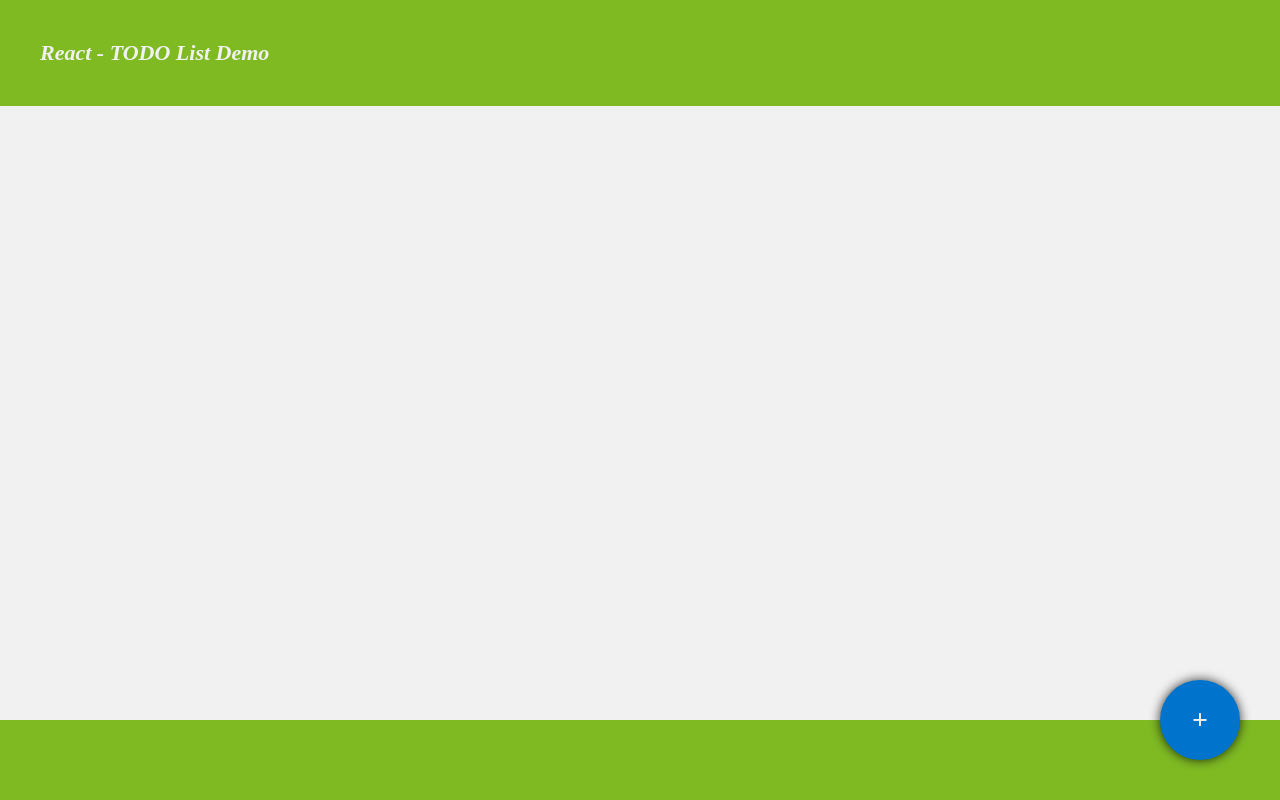
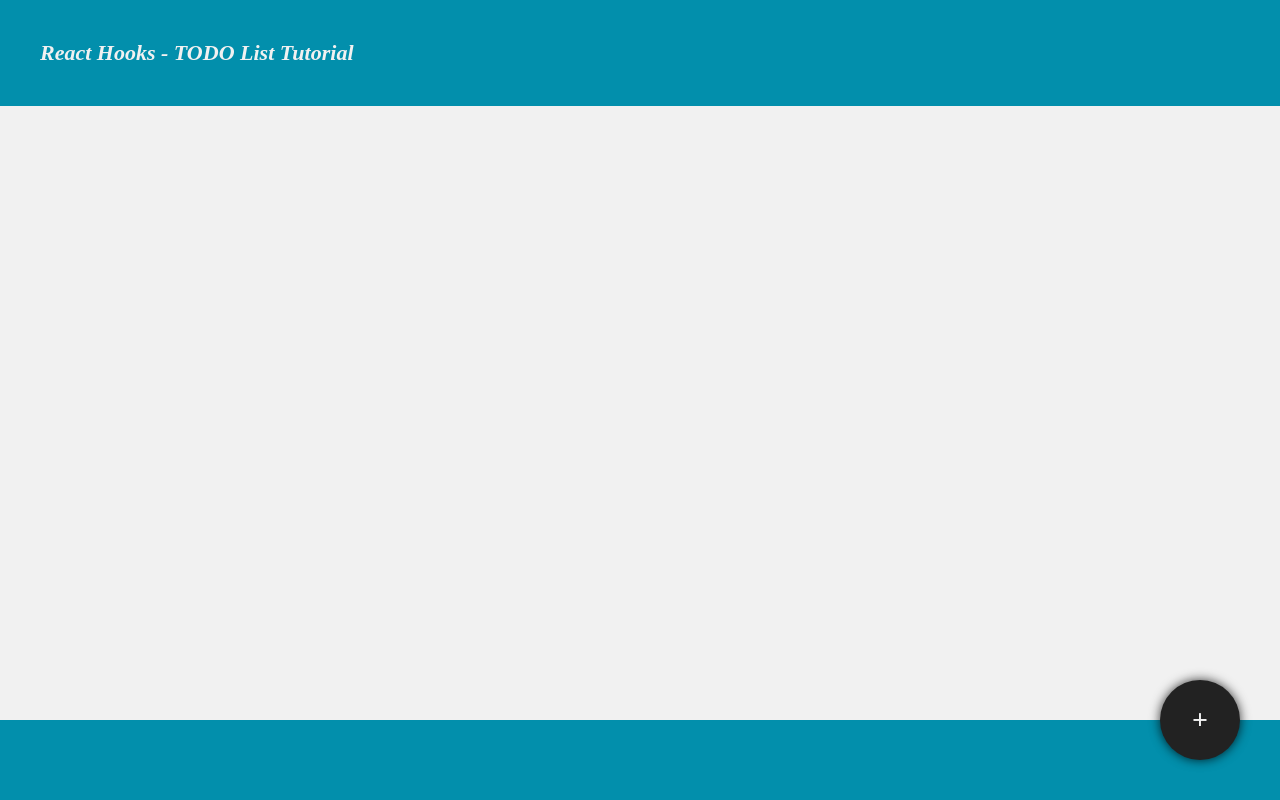
Before and after one commit to Julien7012/react_todo, a React (Create React App) app: page / in a window 1280 px wide. Built offline with nearby package versions, Linux system fonts and the light colour scheme.

Commit message:
Updating this Tutorial

```diff
--- a/package.json
+++ b/package.json
@@ -3,10 +3,10 @@
   "version": "0.1.0",
   "private": true,
   "dependencies": {
-    "node-sass": "^4.11.0",
+    "node-sass": "^4.12.0",
     "react": "^16.8.6",
     "react-dom": "^16.8.6",
-    "react-scripts": "^2.1.8"
+    "react-scripts": "^3.0.1"
   },
   "scripts": {
     "start": "react-scripts start",
--- a/src/Components/App.jsx
+++ b/src/Components/App.jsx
@@ -1,47 +1,47 @@
-import React, { useState, useEffect, useRef}from 'react';
-import '../SCSS/App.scss';
-import Note from './Note';
+import React, { useState, useEffect, useRef } from "react";
+import "../SCSS/App.scss";
+import Note from "./Note";
 
 const App = () => {
   const [isEditing, setEditing] = useState(false);
   const inputRef = useRef();
-	const [inputValue, setInputValue] = useState('');
-	const [notes, setNotes]= useState([]);
+  const [inputValue, setInputValue] = useState("");
+  const [notes, setNotes] = useState([]);
 
   useEffect(() => {
     inputRef.current.focus();
   }, [isEditing]);
 
-	const updateNoteText = (event) => {
+  const updateNoteText = event => {
     setInputValue(event.target.value);
+  };
+
+  const handleKeyPress = e => {
+    if (e.key === "Enter") {
+      addTask();
     }
-
-	const handleKeyPress = (e) =>{
-		if (e.key === 'Enter') {
-			addTask()
-		}
-	}
+  };
 
   const addTask = () => {
-		if (!inputValue.replace(/\s/,'').length) {
+    if (!inputValue.replace(/\s/, "").length) {
       return;
     }
 
     const newNotesArray = [...notes, inputValue];
     setNotes(newNotesArray);
-		setInputValue('');
+    setInputValue("");
+  };
 
-	}
-
-	const deleteTask = (index) => {
+  const deleteTask = index => {
     const notesArray = [...notes];
     notesArray.splice(index, 1);
     setNotes(notesArray);
-	}
+  };
 
   return (
+    <>
+      <div className="header">React Hooks - TODO List Tutorial</div>
       <div className="container">
-				<div className="header">React - TODO List Demo</div>
         <div className="btn" onClick={addTask}>
           +
         </div>
@@ -53,10 +53,16 @@ const App = () => {
           onChange={updateNoteText}
           onKeyPress={handleKeyPress}
         />
-				{notes.map((item, index) => <Note item={item} onClick={() => deleteTask(index)} key={`task${index}`}/>)}
+        {notes.map((item, index) => (
+          <Note
+            item={item}
+            onClick={() => deleteTask(index)}
+            key={`task${index}`}
+          />
+        ))}
       </div>
+    </>
   );
-
-}
+};
 
 export default App;
--- a/src/SCSS/App.scss
+++ b/src/SCSS/App.scss
@@ -1,11 +1,11 @@
-@import './vars';
-
+@import "./vars";
 
 * {
   margin: 0px;
   box-sizing: border-box;
 }
-html, body {
+html,
+body {
   width: 100%;
   height: 100%;
 }
@@ -17,7 +17,8 @@ body {
   height: 100%;
 }
 .container {
-  padding-bottom: 80px;
+  padding-bottom: 1%;
+  max-width: 95%;
 }
 .header {
   font-size: 22px;
@@ -35,10 +36,10 @@ body {
   background: #fff;
   border: solid 1px #e9e9e9;
   cursor: pointer;
-  box-shadow: 0px 0px 14px 0px rgba(0,0,0,0.1);
-  -webkit-box-shadow: 0px 0px 14px 0px rgba(0,0,0,0.1);
-  -moz-box-shadow: 0px 0px 14px 0px rgba(0,0,0,0.1);
-  transition: transform .2s ease;
+  box-shadow: 0px 0px 14px 0px rgba(0, 0, 0, 0.1);
+  -webkit-box-shadow: 0px 0px 14px 0px rgba(0, 0, 0, 0.1);
+  -moz-box-shadow: 0px 0px 14px 0px rgba(0, 0, 0, 0.1);
+  transition: transform 0.2s ease;
 }
 .note:hover {
   transform: scale(1.02);
@@ -58,10 +59,10 @@ body {
   color: $background;
   background: $blue;
   cursor: pointer;
-  box-shadow: 0px 0px 11px 0px rgba(0,0,0,0.8);
-  -webkit-box-shadow: 0px 0px 11px 0px rgba(0,0,0,0.8);
-  -moz-box-shadow: 0px 0px 11px 0px rgba(0,0,0,0.8);
-  transition: transform .06s ease;
+  box-shadow: 0px 0px 11px 0px rgba(0, 0, 0, 0.8);
+  -webkit-box-shadow: 0px 0px 11px 0px rgba(0, 0, 0, 0.8);
+  -moz-box-shadow: 0px 0px 11px 0px rgba(0, 0, 0, 0.8);
+  transition: transform 0.06s ease;
 }
 .btn:hover {
   transform: scale(1.2);
--- a/src/SCSS/_vars.scss
+++ b/src/SCSS/_vars.scss
@@ -1,4 +1,4 @@
-$header: #7fba23;
-$blue: #0074cc;
+$header: #028fac;
+$blue: #222222;
 $background: #f1f1f1;
-$gray:#e9e9e9;
+$gray: #e9e9e9;
```
Also changed, not shown: src/Components/Note.jsx (+8 -12 lines), 2 other files (tests, documents, lock files or other folders). Lines whose indentation alone changed are shown as unchanged.
